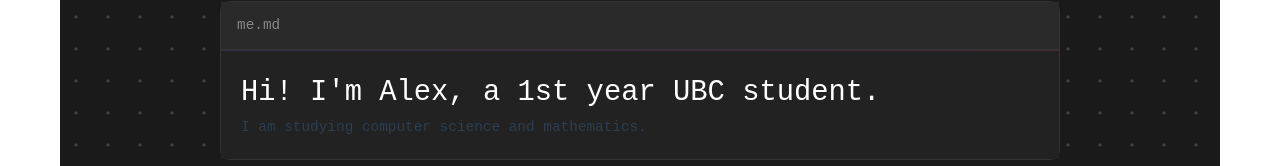
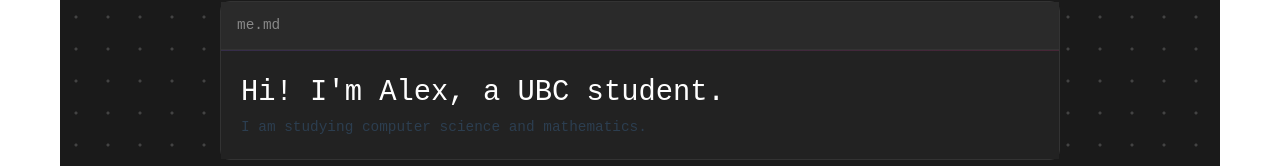
Before and after one commit to 13carpileup/web, a Vue app in the folder web/: page / in a window 1280 px wide. Shown: the part 135-301 px from the top of the page. Built offline with nearby package versions, Linux system fonts and the light colour scheme; no server answers.

Commit message:
updated home view

```diff
--- a/web/src/views/HomeView.vue
+++ b/web/src/views/HomeView.vue
@@ -103,7 +103,7 @@ onMounted(async () => {
 <template>
 <main class="all">
   <file fileName="me.md" class="content" id="me">
-    <h1 class="intro">Hi! I'm Alex, a 1st year UBC student.</h1>
+    <h1 class="intro">Hi! I'm Alex, a UBC student.</h1>
     <p>I am studying computer science and mathematics.</p>
   </file>
 
```
Also changed, not shown: 1 other file (tests, documents, lock files or other folders).
